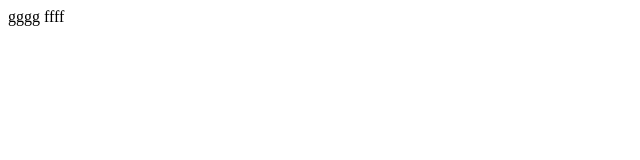
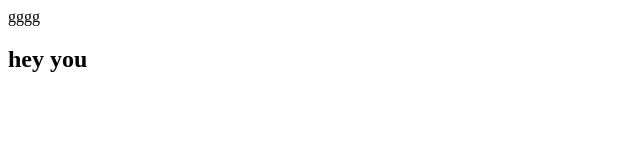
Before and after one commit to sam1864/GitDemo, a plain HTML site: page index.html in a window 1280 px wide. Shown: the whole page, without its empty margins (0-640 px from the left). Drawn offline with Linux system fonts and the light colour scheme.

Commit message:
new change

```diff
--- a/index.html
+++ b/index.html
@@ -5,7 +5,7 @@
 
 <body>gggg</body>
 
-<body>ffff</body>
+<h2>hey you</h2>
 
 
 </html>
```
